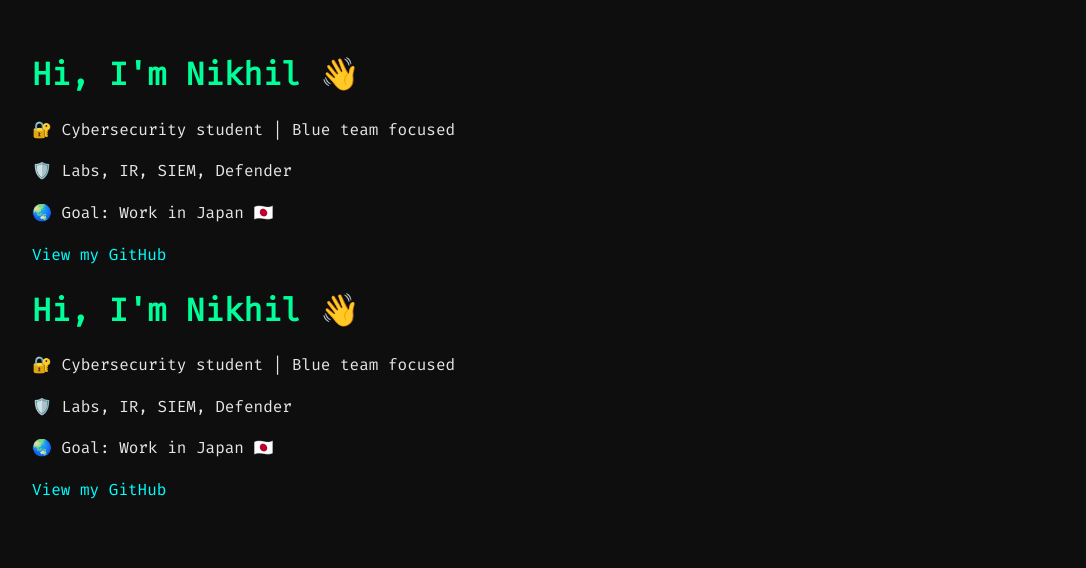
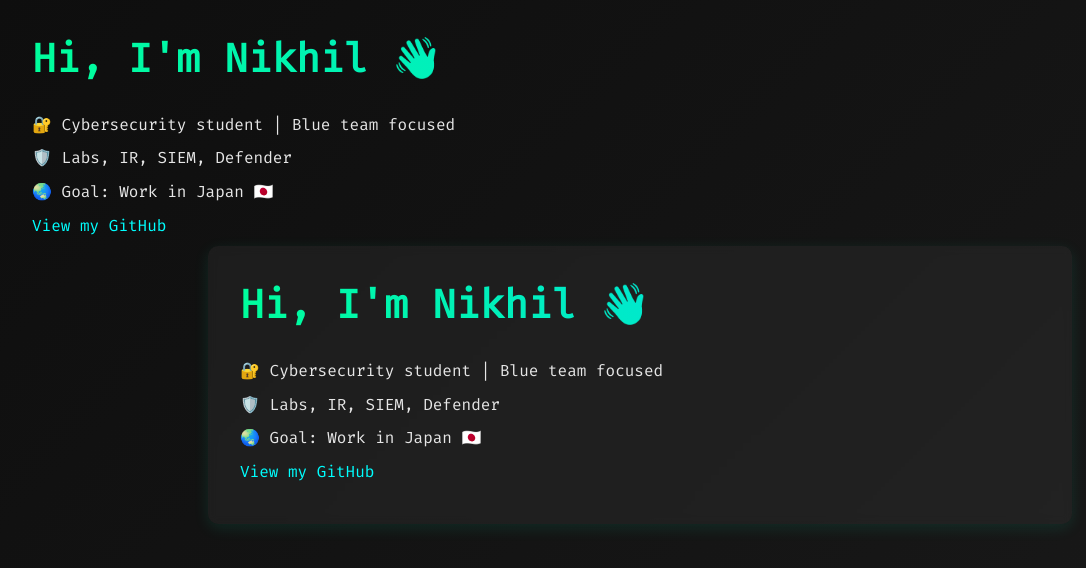
Before and after one commit to NikhilDhanda/nikhildhanda.github.io, a plain HTML site: page index.html in a window 1280 px wide. Shown: the whole page, without its empty margins (0-1086 px from the left). Drawn offline with Linux system fonts and the light colour scheme.

Commit message:
Update style.css

```diff
--- a/style.css
+++ b/style.css
@@ -1,14 +1,43 @@
 body {
   font-family: 'Fira Code', monospace;
   background: #0e0e0e;
+  background: linear-gradient(135deg, #0e0e0e 0%, #1a1a1a 100%);
   color: #e6e6e6;
   margin: 0;
   padding: 2rem;
+  min-height: 100vh;
+}
+
+.container {
+  max-width: 800px;
+  margin: auto;
+  padding: 2rem;
+  background: rgba(255, 255, 255, 0.05);
+  border-radius: 10px;
+  box-shadow: 0 4px 15px rgba(0, 255, 200, 0.1);
+  backdrop-filter: blur(4px);
+  animation: fadeInUp 1s ease;
+}
+
+@keyframes fadeInUp {
+  from {
+    opacity: 0;
+    transform: translateY(20px);
+  }
+  to {
+    opacity: 1;
+    transform: none;
+  }
 }
 
 h1 {
   font-size: 2rem;
   color: #00ff99;
+  font-size: 2.5rem;
+  background: linear-gradient(45deg, #00ff99, #00d2ff);
+  -webkit-background-clip: text;
+  -webkit-text-fill-color: transparent;
+  margin-top: 0;
 }
 
 h2 {
@@ -20,14 +49,18 @@ a {
   color: #00ffff;
   text-decoration: none;
   transition: color 0.3s ease;
+  transition: color 0.3s ease, border-bottom 0.3s ease;
+  border-bottom: 1px solid transparent;
 }
 a:hover {
   color: #ffaa00;
+  border-bottom-color: #ffaa00;
 }
 
 p {
   max-width: 700px;
   line-height: 1.6;
+  margin: 0.5rem 0;
 }
 
 .section {
@@ -52,7 +85,3 @@ p {
   margin-bottom: 0.5rem;
   color: #00ffcc;
 }
-
-.project-desc {
-  margin-bottom: 0.5rem;
-}
```
